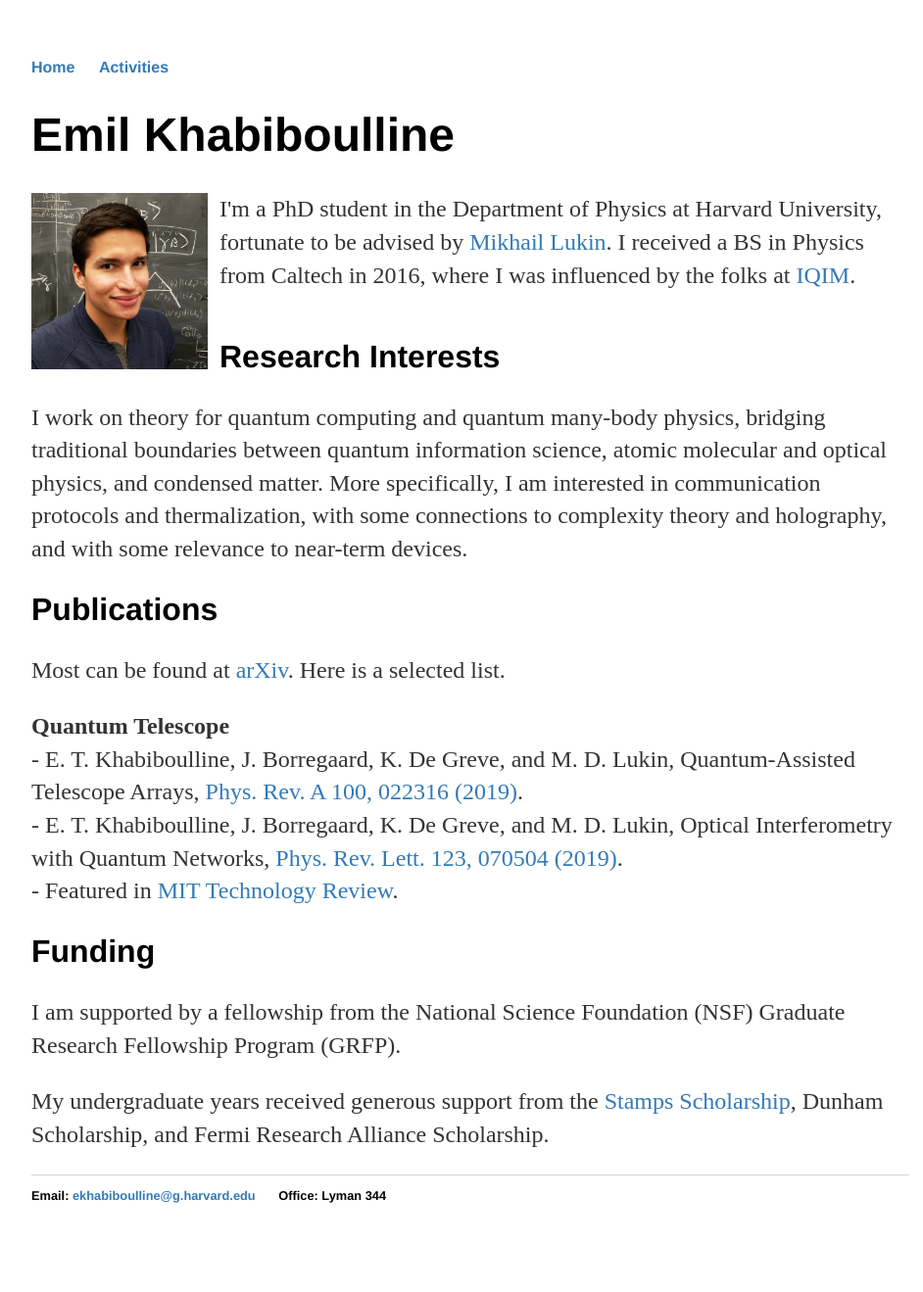
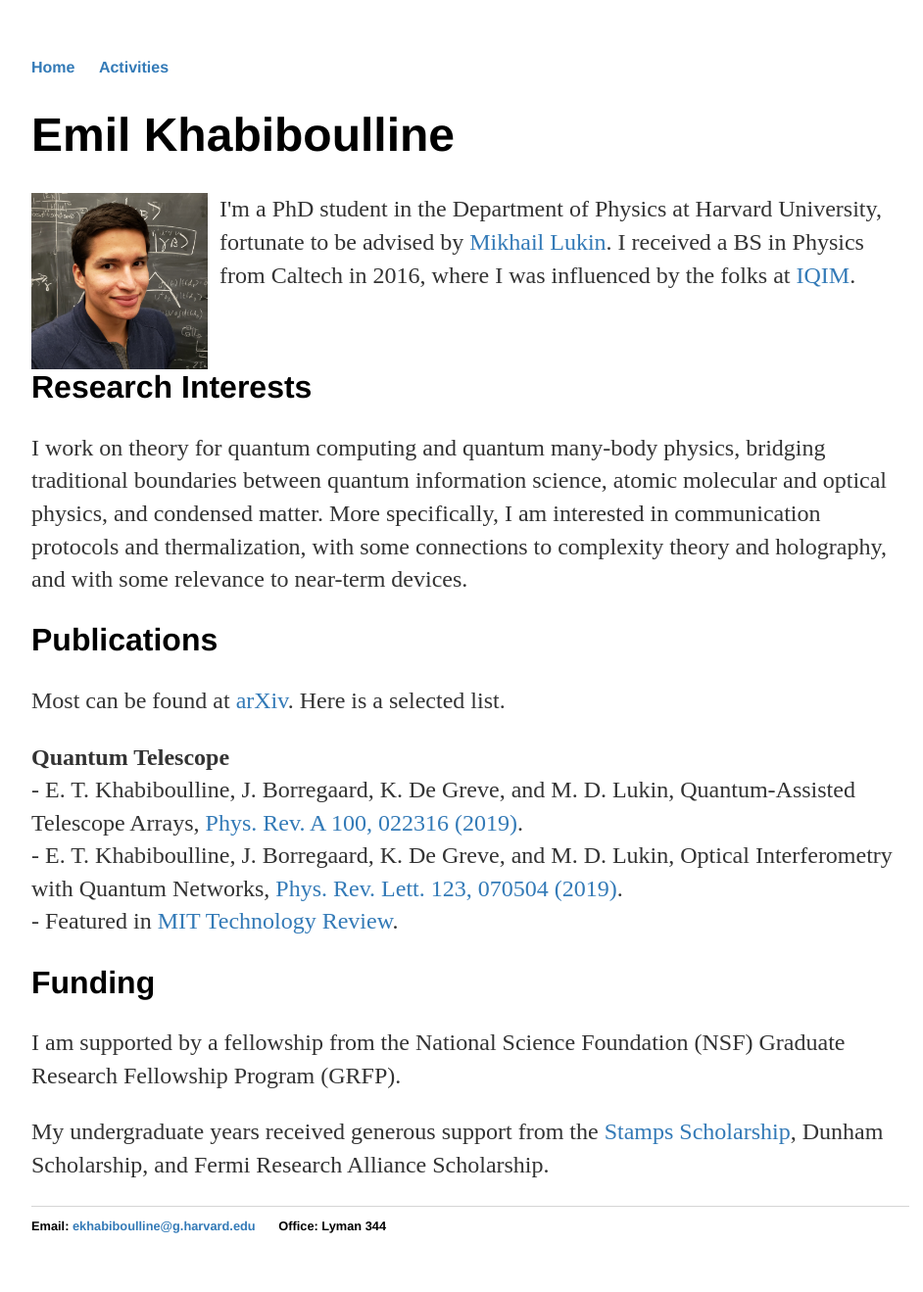
Before and after one commit to emilkhab/emilkhab.github.io, a Jekyll site: the page built from index.html, in a window 1280 px wide. Shown: the whole page at 98% size, without its empty margins (160-1102 px from the left). Built offline with Jekyll 4.4.1, drawn with Linux system fonts in a browser that asks for light colours; before the commit the page ends 1288 px from its top, so only the background shows below that.

Commit message:
Update index.html

```diff
--- a/index.html
+++ b/index.html
@@ -3,12 +3,12 @@
 title: Emil Khabiboulline
 ---
 <h1>{{page.title}}</h1>
-<div class="blurb" style="margin-bottom:3em;clear:both;">
+<div class="blurb">
 	<p><img src="ek.jpg" alt="photo" style="float:left;width:7.5em;height:7.5em;margin:0em 0.5em 0em 0em;">I'm a PhD student in the Department of Physics at Harvard University, fortunate to be advised by <a href="https://lukin.physics.harvard.edu/">Mikhail Lukin</a>.
 	I received a BS in Physics from Caltech in 2016, where I was influenced by the folks at <a href="https://iqim.caltech.edu/">IQIM</a>.</p>
 </div>
 
-<div class="blurb">
+<div class="blurb" style="clear:left;">
 	<h2>Research Interests</h2>
 	<p>I work on theory for quantum computing and quantum many-body physics, bridging traditional boundaries between quantum information science, atomic molecular and optical physics, and condensed matter.
 	More specifically, I am interested in communication protocols and thermalization, with some connections to complexity theory and holography, and with some relevance to near-term devices.</p>
```
